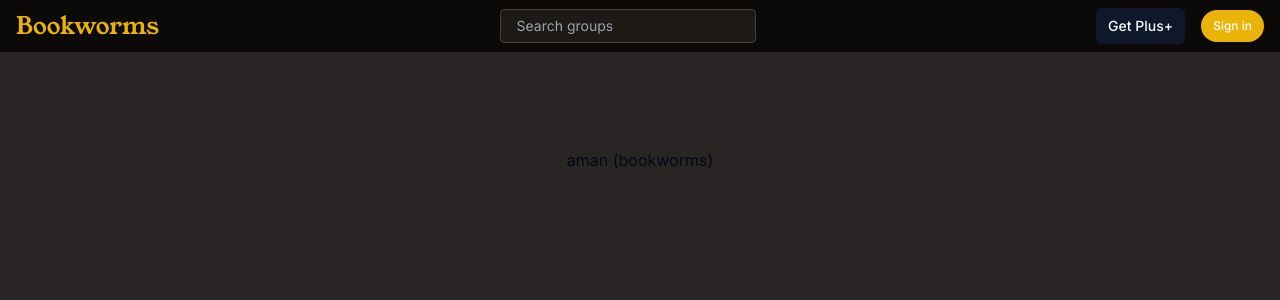
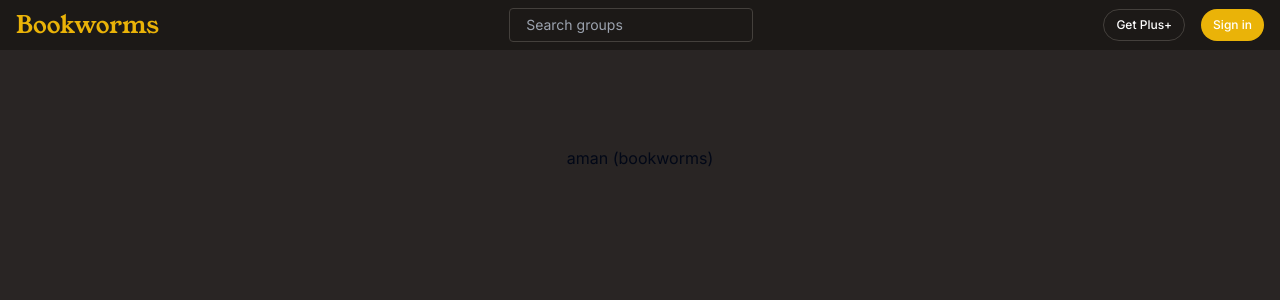
Before and after one commit to aman1117/bookworms, a Next.js app: page / in a window 1280 px wide. Shown: the top 300 px of the page. Built offline with nearby package versions, Linux system fonts and the light colour scheme.

Commit message:
more refined navbar

```diff
--- a/components/navbar.tsx
+++ b/components/navbar.tsx
@@ -7,11 +7,11 @@ import { Button } from "./ui/button"
 export const Navbar = () => {
     return (
         <div>
-            <nav className="flex justify-between items-center p-2 bg-stone-950 text-white ">
+            <nav className="flex justify-between items-center p-2 bg-stone-900 text-white ">
                     <Logo/>
                     <Search />
                     <div className="flex gap-4 px-2 items-center">
-                    <Button size="sm"> Get Plus+</Button>
+                    <Button size="sm" variant="bwghost" className="rounded-full text-xs h-8"> Get Plus+</Button>
                     <Button size="sm" variant="bookworm" className="rounded-full text-xs h-8">Sign in</Button>
                     </div>
             </nav>
--- a/components/search.tsx
+++ b/components/search.tsx
@@ -4,7 +4,7 @@ import { cn } from "@/lib/utils"
 export const Search = () => {
     return (
         <div>
-            <Input  type="search" placeholder="Search groups" className={cn("w-64")}/>
+            <Input  type="search" placeholder="Search groups" />
         </div>
     )
 }
--- a/components/ui/button.tsx
+++ b/components/ui/button.tsx
@@ -18,7 +18,8 @@ const buttonVariants = cva(
           "bg-secondary text-secondary-foreground hover:bg-secondary/80",
         ghost: "hover:bg-accent hover:text-accent-foreground",
         link: "text-primary underline-offset-4 hover:underline",
-        bookworm: "bg-yellow-500 text-yellow-500-foreground hover:bg-yellow-500/90"
+        bookworm: "bg-yellow-500 text-yellow-500-foreground hover:bg-yellow-500/90",
+        bwghost:"bg-stone-900 border border-stone-700 ",
       },
       size: {
         default: "h-10 px-4 py-2",
--- a/components/ui/input.tsx
+++ b/components/ui/input.tsx
@@ -12,7 +12,7 @@ const Input = React.forwardRef<HTMLInputElement, InputProps>(
         type={type}
         ref={ref}
         {...props}
-        className={cn("h-4 text-sm bg-stone-900 p-4 focus:outline-none focus:border-transparent rounded-sm w-full border border-stone-700 ",className)}
+        className={cn("h-4 text-sm bg-stone-900 p-4 focus:outline-none focus:border-transparent rounded-sm w-full border border-stone-700  caret-yellow-500",className)}
       />
     )
   }
```
